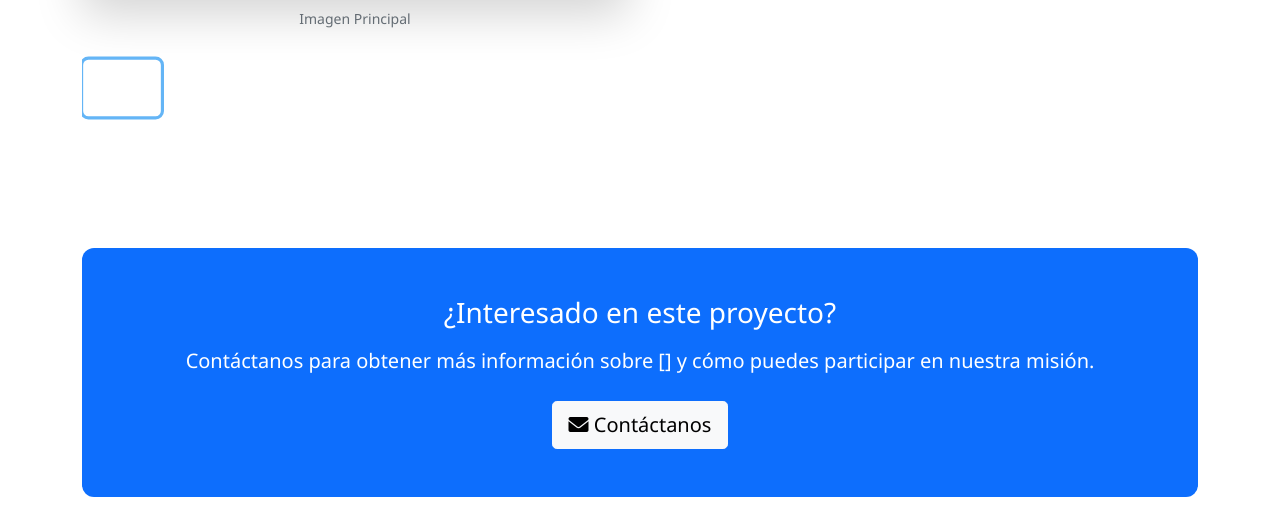
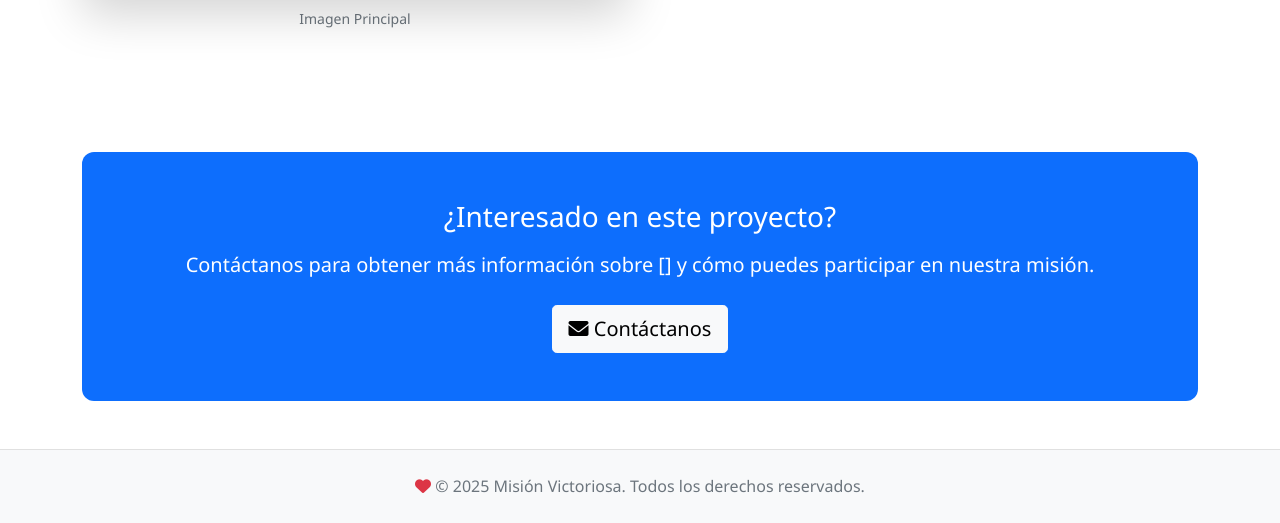
Before and after one commit to JuanBohorquezA/MisionVictoriosa, a Flask app: template templates/project_detail.html in a window 1280 px wide. Shown: the part 784-1307 px from the top of the page. After the commit the page ends 1277 px from the top, so only its background shows below. Run offline with Flask 3, Linux system fonts and the light colour scheme; the template is opened without the code that fills it: most values are stand-ins (such as "Sample title", 1, 10 or a date in 2020).

Commit message:
Remove image thumbnails and hide file names from project details
Remove the client-side image thumbnail navigation and associated CSS, and update image captions to display generic names instead of actual filenames in the project detail view.

Replit-Commit-Author: Agent
Replit-Commit-Session-Id: 2ff93bba-3f44-493b-b652-b513cf0c3e0b
Replit-Commit-Checkpoint-Type: full_checkpoint
Replit-Commit-Screenshot-Url: https://storage.googleapis.com/screenshot-production-us-central1/bd259a1b-dd6d-42d1-af09-8809b933a83a/2ff93bba-3f44-493b-b652-b513cf0c3e0b/f5wanGX

```diff
--- a/templates/project_detail.html
+++ b/templates/project_detail.html
@@ -88,19 +88,7 @@
                                 </div>
                             </div>
 
-                            <!-- Thumbnail Navigation -->
-                            {% if all_images|length > 1 %}
-                            <div class="thumbnails-container mt-3">
-                                <div class="thumbnails-scroll">
-                                    {% for image in all_images %}
-                                    <div class="thumbnail-item {% if loop.first %}active{% endif %}"
-                                         onclick="showImage({{ loop.index0 }})"
-                                        <img src="{{ image.src }}" alt="{{ image.alt }}" class="thumbnail-img">
-                                    </div>
-                                    {% endfor %}
-                                </div>
-                            </div>
-                            {% endif %}
+
                         {% else %}
                             <div class="no-image-placeholder">
                                 <i class="fas fa-image fa-5x text-muted mb-3"></i>
@@ -218,7 +206,7 @@ const allImages = [
     {% endif %}
     {% for recurso in project.recursos %}
         {% if recurso.imagen_base64 %}
-            {src: {{ recurso.imagen_base64|tojson }}, alt: {{ recurso.nombre|tojson }}, caption: {{ recurso.nombre|tojson }}}{% if not loop.last %},{% endif %}
+            {src: {{ recurso.imagen_base64|tojson }}, alt: 'Imagen del proyecto', caption: 'Imagen {{ loop.index }}'}{% if not loop.last %},{% endif %}
         {% endif %}
     {% endfor %}
 ];
@@ -236,10 +224,7 @@ function showImage(index) {
     document.getElementById('mainProjectImage').src = image.src;
     document.getElementById('imageCaption').textContent = image.caption;
 
-    // Update thumbnails
-    document.querySelectorAll('.thumbnail-item').forEach((thumb, i) => {
-        thumb.classList.toggle('active', i === index);
-    });
+
 }
 
 function nextImage() {
@@ -358,45 +343,7 @@ document.addEventListener('keydown', function(e) {
     right: 15px;
 }
 
-/* Thumbnails */
-.thumbnails-container {
-    max-width: 100%;
-}
 
-.thumbnails-scroll {
-    display: flex;
-    gap: 10px;
-    overflow-x: auto;
-    padding: 10px 0;
-    scrollbar-width: thin;
-}
-
-.thumbnail-item {
-    flex-shrink: 0;
-    width: 80px;
-    height: 60px;
-    border-radius: 8px;
-    overflow: hidden;
-    cursor: pointer;
-    transition: all 0.3s ease;
-    border: 3px solid transparent;
-}
-
-.thumbnail-item.active {
-    border-color: var(--primary-blue);
-    transform: scale(1.05);
-}
-
-.thumbnail-item:hover {
-    transform: scale(1.1);
-    border-color: var(--light-blue);
-}
-
-.thumbnail-img {
-    width: 100%;
-    height: 100%;
-    object-fit: cover;
-}
 
 /* Modal Styles */
 .modal-nav-btn {
```
Also changed, not shown: .local/state/replit/agent/.latest.json, 2 other files.
